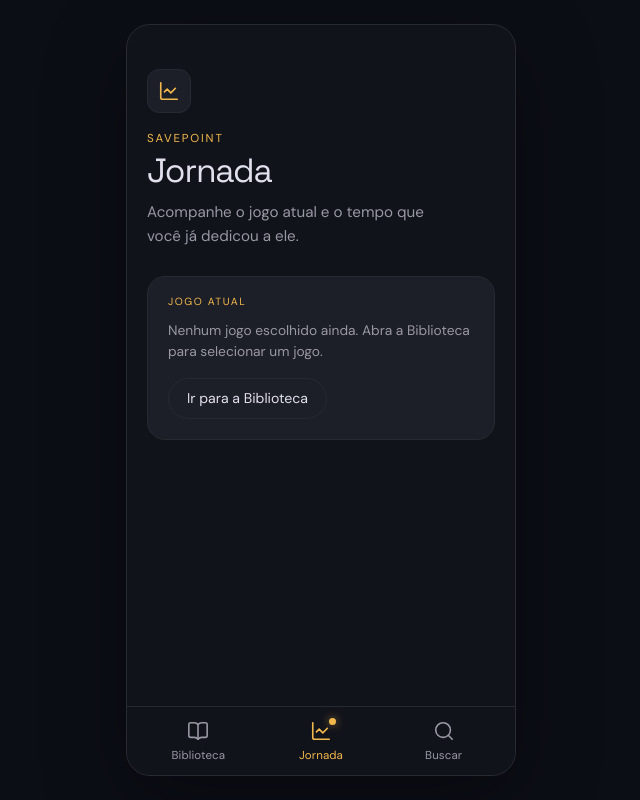
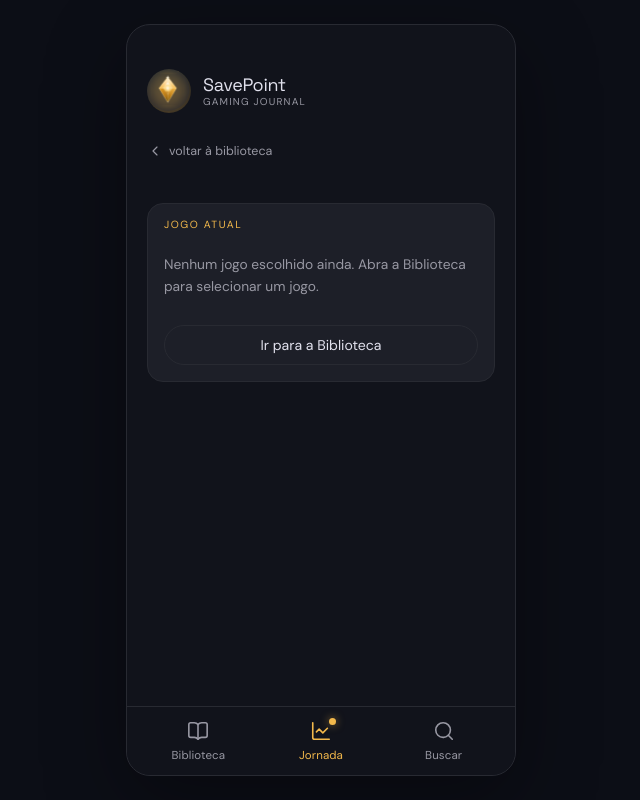
Before and after one commit to isamfavero/SavePoint, a React (Vite) app: page /jornada in a window 1280 px wide. Shown: the whole page, without its empty margins (319-959 px from the left). Built offline with nearby package versions, Linux system fonts and the light colour scheme.

Commit message:
Jornada: cabeçalho, miniatura do jogo e cartões

```diff
--- a/src/components/Cronometro.tsx
+++ b/src/components/Cronometro.tsx
@@ -11,7 +11,7 @@ export function Cronometro({ numero, duracaoMs, pausada = false }: CronometroPro
     <div className={`cronometro${pausada ? ' cronometro-pausado' : ''}`}>
       <span className="cronometro-rotulo">
         <span className="cronometro-ponto" aria-hidden="true" />
-        Sessão {numero}
+        SESSÃO {numero}
         {pausada && <span className="cronometro-estado">Pausada</span>}
       </span>
       <p className="cronometro-tempo">{formatarDuracao(duracaoMs)}</p>
--- a/src/components/FabAnotar.tsx
+++ b/src/components/FabAnotar.tsx
@@ -53,11 +53,12 @@ export function FabAnotar({ jogo }: FabAnotarProps) {
     <>
       <button
         type="button"
-        className="fab"
+        className={`fab${sessao ? ' fab-ativa' : ''}`}
         onClick={abrirAnotacao}
         aria-label="Nova anotação"
       >
         <SquarePen size={23} strokeWidth={1.9} aria-hidden="true" />
+        {sessao && <span className="fab-ponto" aria-hidden="true" />}
       </button>
 
       {modalAberto && (
--- a/src/pages/Jornada.tsx
+++ b/src/pages/Jornada.tsx
@@ -1,6 +1,6 @@
 import {
   BookOpen,
-  ChartLine,
+  ChevronLeft,
   Clock,
   NotebookPen,
   Pause,
@@ -9,9 +9,11 @@ import {
 } from 'lucide-react'
 import { useEffect, useState } from 'react'
 import { Link, useNavigate } from 'react-router-dom'
+import { CabecalhoMarca } from '../components/CabecalhoMarca'
 import { Cronometro } from '../components/Cronometro'
 import { EstatisticasJogo } from '../components/EstatisticasJogo'
 import { FabAnotar } from '../components/FabAnotar'
+import { JogoCapa } from '../components/JogoCapa'
 import { ObjetivosLista } from '../components/ObjetivosLista'
 import { SituacaoSelector } from '../components/SituacaoSelector'
 import { Tabs } from '../components/Tabs'
@@ -196,16 +198,19 @@ export function Jornada() {
 
   return (
     <section className="page jornada" aria-label="Jornada">
-      <header className="page-header">
-        <span className="page-icon" aria-hidden="true">
-          <ChartLine size={22} strokeWidth={1.75} />
-        </span>
-        <p className="page-kicker">SavePoint</p>
-        <h1 className="page-title">Jornada</h1>
-        <p className="page-description">
-          Acompanhe o jogo atual e o tempo que você já dedicou a ele.
-        </p>
-      </header>
+      <CabecalhoMarca />
+
+      <a
+        href="/biblioteca"
+        onClick={(evento) => {
+          evento.preventDefault()
+          navigate('/biblioteca')
+        }}
+        className="link-voltar"
+      >
+        <ChevronLeft size={16} strokeWidth={1.75} aria-hidden="true" />
+        voltar à biblioteca
+      </a>
 
       {carregando && <p className="biblioteca-aviso">Carregando o jogo atual...</p>}
 
@@ -216,24 +221,30 @@ export function Jornada() {
       {!carregando && !erro && jogo && (
         <>
           <div className="jornada-atual">
-            <span className="jornada-rotulo">Jogo atual</span>
-            <h2 className="jornada-nome">{jogo.nome}</h2>
-            <p className="jornada-info">
+            <div className="jogo-miniatura">
+              <JogoCapa capa={jogo.capa} alt={`Capa de ${jogo.nome}`} />
+            </div>
+
+            <div className="jogo-info">
+              <span className="jogo-rotulo">JOGO ATUAL</span>
+              <h2 className="jogo-titulo">{jogo.nome}</h2>
+              <p className="jogo-info">
                 {jogo.plataforma}
                 <SituacaoSelector jogo={jogo} />
               </p>
 
               <div className="jornada-resumo">
                 <span className="meta-pill">
-                <Clock size={14} strokeWidth={1.75} aria-hidden="true" />
+                  <Clock size={13} strokeWidth={1.5} aria-hidden="true" />
                   {carregandoSessoes ? '—' : `${formatarHoras(tempoTotalMs)} jogadas`}
                 </span>
                 <span className="meta-pill">
-                <BookOpen size={14} strokeWidth={1.75} aria-hidden="true" />
+                  <BookOpen size={13} strokeWidth={1.5} aria-hidden="true" />
                   {carregandoSessoes
                     ? '—'
-                  : `${formatarSessoes(estatisticas?.totalSessoes ?? 0)} arquivadas`}
+                    : `${formatarSessoes(estatisticas?.totalSessoes ?? 0)} sessões arquivadas`}
                 </span>
+              </div>
             </div>
           </div>
 
--- a/src/styles/global.css
+++ b/src/styles/global.css
@@ -906,6 +906,22 @@ textarea {
   background: var(--color-accent-soft);
 }
 
+.fab-ativa {
+  position: relative;
+}
+
+.fab-ponto {
+  position: absolute;
+  top: 4px;
+  right: 4px;
+  width: 12px;
+  height: 12px;
+  border-radius: 50%;
+  background: var(--color-status);
+  border: 2px solid var(--color-bg-deep);
+  box-shadow: 0 0 8px var(--color-status);
+}
+
 /* ---------- Adicionar jogo ---------- */
 
 .formulario-main {
@@ -1333,6 +1349,83 @@ textarea {
   flex-wrap: wrap;
   gap: 8px;
   margin-top: 14px;
+}
+
+/* ---------- Link voltar ---------- */
+
+.link-voltar {
+  display: inline-flex;
+  align-items: center;
+  gap: 6px;
+  margin: 0 0 16px;
+  color: var(--color-text-muted);
+  font-size: 0.78rem;
+  font-weight: 500;
+  line-height: 1;
+  text-decoration: none;
+}
+
+.link-voltar:hover {
+  color: var(--color-text);
+}
+
+.link-voltar svg {
+  flex: 0 0 auto;
+}
+
+/* ---------- Cartão Jogo Atual ---------- */
+
+.jornada-atual {
+  display: flex;
+  flex-direction: column;
+  gap: 12px;
+  margin-bottom: 8px;
+  border: 1px solid var(--color-border);
+  border-radius: 16px;
+  background: var(--color-surface);
+  padding: 16px;
+}
+
+.jogo-miniatura {
+  flex: 0 0 auto;
+  width: 56px;
+  height: 56px;
+  border-radius: 10px;
+  overflow: hidden;
+  background: var(--color-bg-deep);
+  display: grid;
+  place-items: center;
+}
+
+.jogo-miniatura img {
+  width: 100%;
+  height: 100%;
+  object-fit: cover;
+  display: block;
+}
+
+.jogo-info {
+  display: flex;
+  flex-direction: column;
+  gap: 6px;
+}
+
+.jogo-rotulo {
+  color: var(--color-accent);
+  font-size: 0.7rem;
+  font-weight: 700;
+  letter-spacing: 0.16em;
+  line-height: 1;
+  text-transform: uppercase;
+}
+
+.jogo-titulo {
+  margin: 0;
+  font-family: var(--font-display);
+  font-size: 1.5rem;
+  font-weight: 600;
+  letter-spacing: -0.02em;
+  line-height: 1.15;
 }
 
 .jornada-sessao {
@@ -2045,6 +2138,93 @@ textarea {
   box-shadow: 0 2px 8px rgba(0, 0, 0, 0.25);
 }
 
+/* ---------- Ações da sessão ---------- */
+
+.jornada-acoes {
+  display: flex;
+  gap: 10px;
+  margin-top: 14px;
+}
+
+.jornada-acoes > button {
+  flex: 1;
+}
+
+.botao-secundario {
+  display: inline-flex;
+  align-items: center;
+  justify-content: center;
+  padding: 12px 18px;
+  border: 1px solid var(--color-border);
+  border-radius: 999px;
+  background: transparent;
+  color: var(--color-text);
+  font-size: 0.88rem;
+  font-weight: 600;
+  line-height: 1;
+  cursor: pointer;
+}
+
+.botao-secundario:hover {
+  border-color: var(--color-text-muted);
+}
+
+.botao-secundario:disabled {
+  opacity: 0.5;
+  cursor: not-allowed;
+  border-color: rgba(152, 152, 163, 0.3);
+}
+
+.botao-secundario svg {
+  flex: 0 0 auto;
+}
+
+/* ---------- Tabs da Jornada ---------- */
+
+.tabs {
+  margin: 20px 0 0;
+}
+
+.tabs-controle {
+  display: flex;
+  gap: 0;
+  border: 1px solid var(--color-border);
+  border-radius: 16px;
+  background: var(--color-surface);
+  overflow: hidden;
+}
+
+.tab-item {
+  flex: 1;
+  padding: 12px 4px;
+  border: 0;
+  border-radius: 0;
+  background: transparent;
+  color: var(--color-text-muted);
+  font-size: 0.82rem;
+  font-weight: 600;
+  letter-spacing: 0.04em;
+  line-height: 1;
+  cursor: pointer;
+  text-align: center;
+  text-transform: uppercase;
+  border-right: 1px solid var(--color-border);
+}
+
+.tab-item:last-child {
+  border-right: none;
+}
+
+.tab-item:hover {
+  color: var(--color-text);
+}
+
+.tab-item-ativo {
+  color: var(--color-accent);
+  background: rgba(242, 184, 75, 0.08);
+  box-shadow: inset 0 0 0 1px var(--color-accent);
+}
+
 /* ---------- Situação ---------- */
 
 .situacao-selector {
```
Lines whose indentation alone changed are shown as unchanged.
